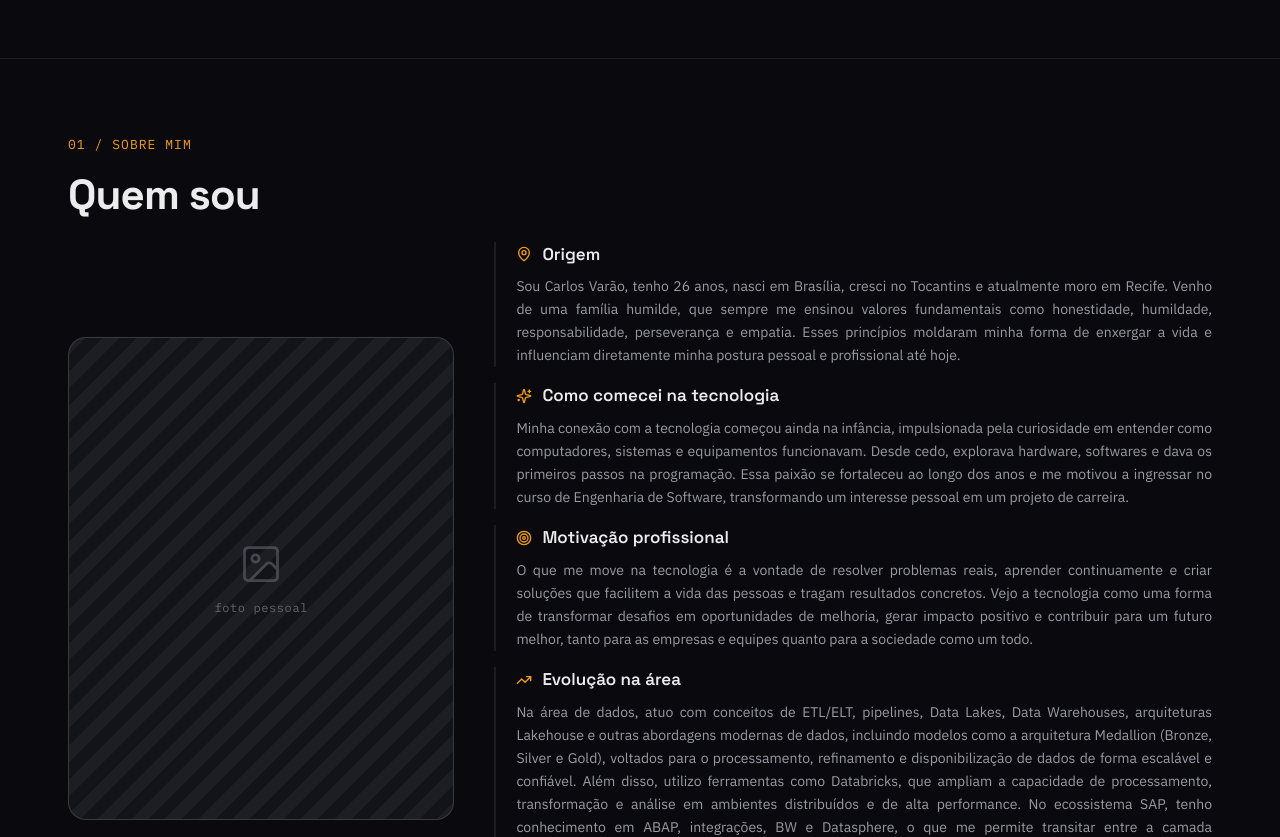
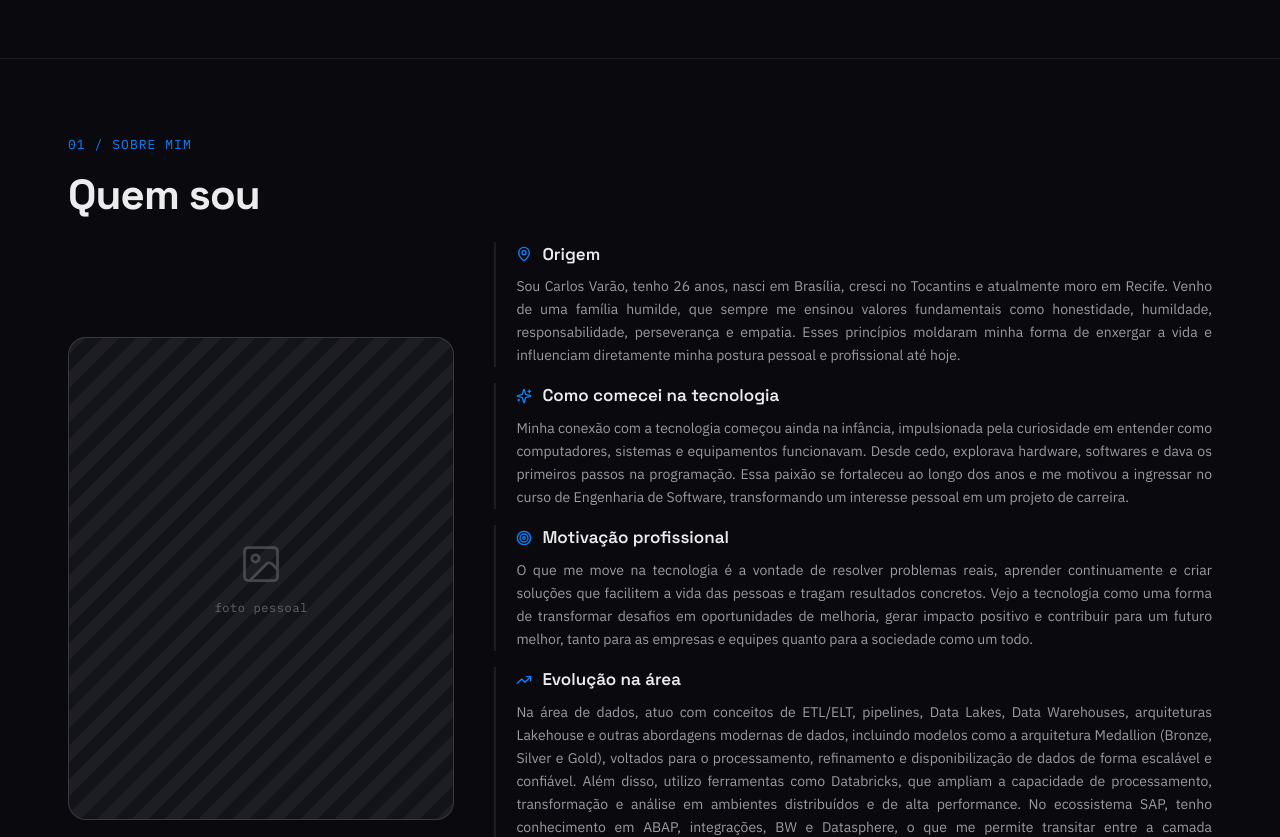
Before and after one commit to CarlosVarao/new_portfolio, a React (Vite) app: page / in a window 1280 px wide. Shown: the part 680-1517 px from the top of the page. Built offline with nearby package versions, Linux system fonts and the light colour scheme.

Commit message:
ajustes para mudar de cor nos cads para o click ser apenas no ver detalhes

```diff
--- a/src/components/sections/Education.tsx
+++ b/src/components/sections/Education.tsx
@@ -37,7 +37,7 @@
             const Icon = item.icon;
             return (
               <Reveal key={item.title} delay={i * 0.05}>
-                <div className="h-full rounded-2xl border border-line bg-surface p-[26px] transition-all duration-300 hover:-translate-y-[3px] hover:border-accent">
+                <div className="flex h-full flex-col rounded-2xl border border-line bg-surface p-[26px] transition-all duration-300 hover:-translate-y-[3px] hover:border-accent hover:shadow-soft">
                   <div className="mb-4 flex items-center justify-between">
                     <span className="grid h-11 w-11 place-items-center rounded-[11px] bg-accent-soft text-accent">
                       <Icon className="h-5 w-5" />
@@ -51,17 +51,19 @@
                   </h3>
                   <div className="mb-1 text-sm text-muted">{item.org}</div>
                   {item.year && <div className="font-mono text-xs text-faint">{item.year}</div>}
+                  <div className="mt-auto pt-3">
                     {item.link && (
                       <a
                         href={item.link}
                         target="_blank"
                         rel="noopener noreferrer"
-                      className="mt-3 flex items-center gap-1.5 font-mono text-[11px] text-accent transition-opacity hover:opacity-70"
+                        className="inline-flex items-center gap-1.5 font-mono text-[11px] text-accent transition-colors hover:underline"
                       >
                         <ExternalLink className="h-3.5 w-3.5" />
-                      ver certificado
+                        ver certificado →
                       </a>
                     )}
+                  </div>
                 </div>
               </Reveal>
             );
--- a/src/components/sections/Projects.tsx
+++ b/src/components/sections/Projects.tsx
@@ -45,11 +45,7 @@
               const Icon = project.icon;
               return (
                 <Reveal key={project.name} delay={i * 0.05}>
-                  <button
-                    type="button"
-                    onClick={() => setSelected(project)}
-                    className="group flex h-full w-full flex-col rounded-[18px] border border-line bg-surface p-5 text-left transition-all duration-300 hover:-translate-y-1 hover:border-accent hover:shadow-soft"
-                  >
+                  <div className="group flex h-full w-full flex-col rounded-[18px] border border-line bg-surface p-5 transition-all duration-300 hover:-translate-y-1 hover:border-accent hover:shadow-soft">
                     <div className="mb-4 flex items-center gap-3">
                       <span className="grid h-11 w-11 flex-none place-items-center rounded-[11px] bg-accent-soft text-accent">
                         <Icon className="h-5 w-5" />
@@ -67,11 +63,15 @@
                       <div className="font-display text-[22px] font-bold text-accent">
                         {project.metric}
                       </div>
-                      <span className="font-mono text-[11px] text-accent transition-colors">
+                      <button
+                        type="button"
+                        onClick={() => setSelected(project)}
+                        className="font-mono text-[11px] text-accent transition-colors hover:underline"
+                      >
                         ver detalhes →
-                      </span>
+                      </button>
                     </div>
-                  </button>
+                  </div>
                 </Reveal>
               );
             })}
--- a/src/index.css
+++ b/src/index.css
@@ -15,10 +15,10 @@
   --text: #ececee;
   --muted: #9a9aa3;
   --faint: #65656e;
-  --accent: #f59e0b;
-  --accent-2: #fbbf24;
-  --accent-soft: rgba(245, 158, 11, 0.13);
-  --glow: rgba(245, 158, 11, 0.22);
+  --accent: #0a84ff;
+  --accent-2: #22d3ee;
+  --accent-soft: rgba(10, 132, 255, 0.13);
+  --glow: rgba(34, 211, 238, 0.24);
   --grid: rgba(255, 255, 255, 0.045);
 }
 
@@ -32,10 +32,10 @@
   --text: #15151a;
   --muted: #54545d;
   --faint: #8c8c95;
-  --accent: #b45309;
-  --accent-2: #92400e;
-  --accent-soft: rgba(180, 83, 9, 0.09);
-  --glow: rgba(245, 158, 11, 0.3);
+  --accent: #0a6ed1;
+  --accent-2: #0369a1;
+  --accent-soft: rgba(10, 110, 209, 0.1);
+  --glow: rgba(34, 211, 238, 0.32);
   --grid: rgba(12, 12, 16, 0.05);
 }
 
@@ -54,7 +54,7 @@
   }
 
   ::selection {
-    background: rgba(245, 158, 11, 0.28);
+    background: rgba(10, 132, 255, 0.3);
   }
 
   /* Respeita usuários que preferem menos movimento */
```
Lines whose indentation alone changed are shown as unchanged.
